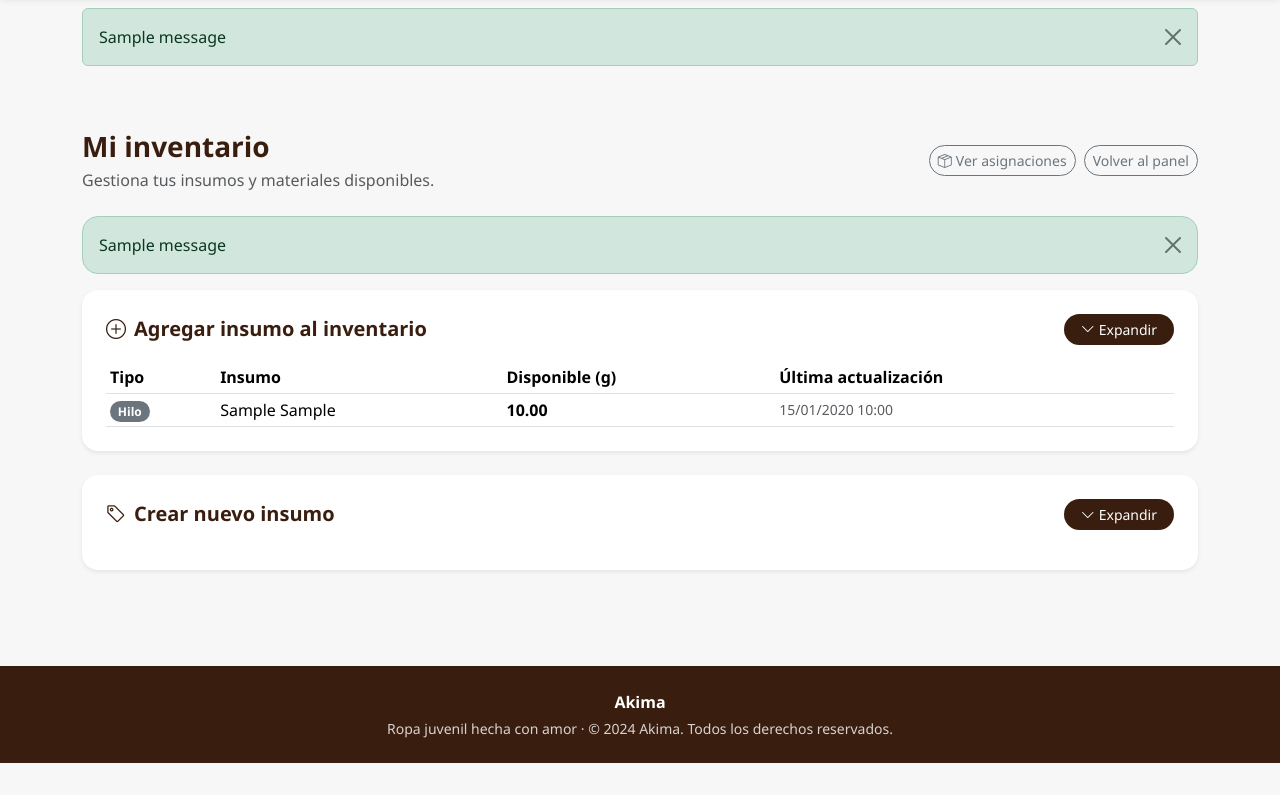
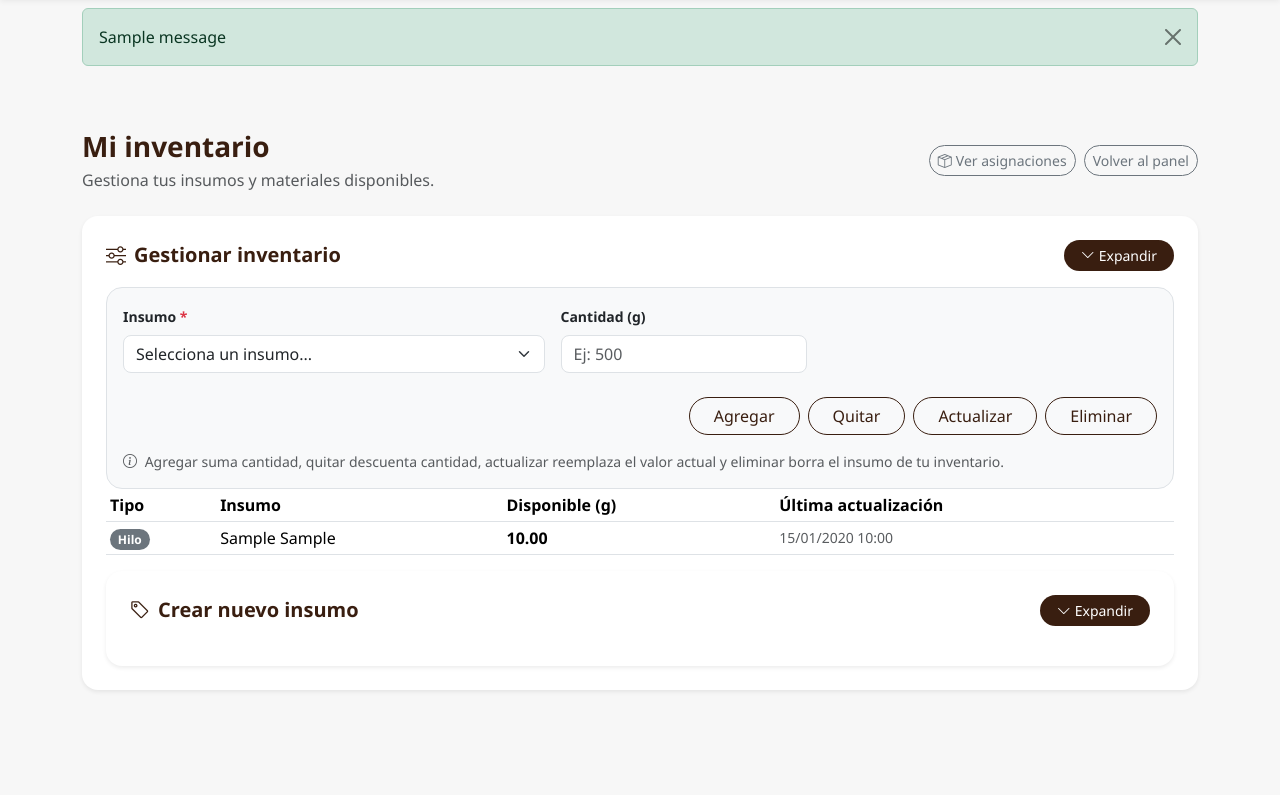
Before and after one commit to AlysonHenao/Akima, a Django app: template templates/production/inventory.html in a window 1280 px wide. Shown: the part 72-867 px from the top of the page. Before the commit the page ends 835 px from the top, so only its background shows below. Run offline with Django 5.2, Linux system fonts and the light colour scheme; the template is opened without the code that fills it: values that come from a table or form of the project are taken from there, others are empty; tables that the repository leaves empty hold one stand-in row (values such as "Sample post"); one stand-in notice (Sample message) is shown.

Commit message:
feat: add update, subtract and delete inventory actions with improved layout

```diff
--- a/production/urls.py
+++ b/production/urls.py
@@ -6,7 +6,6 @@
     path('administrator/production/assign/', views.assign_products_to_employees, name='assign_task'),
     path('administrator/employees-info/', views.employees_info, name='employees_info'),
 
-    #  NUEVA RUTA (CONSULT MANUFACTURING INFO)
     path('administrator/production/consult/', views.consult_manufacturing_information, name='consult_manufacturing'),
 
     path('employee_panel/', views.view_assigned_products, name='employee_panel'),
@@ -19,5 +18,7 @@
 
     path('employee/inventory/', views.view_inventory, name='view_inventory'),
     path('employee/inventory/add/', views.add_supply_to_inventory, name='add_supply_to_inventory'),
+    path('employee/inventory/update/', views.update_inventory_quantity, name='update_inventory_quantity'),
+    path('employee/inventory/delete/', views.delete_inventory_supply, name='delete_inventory_supply'),
     path('employee/inventory/create-supply/', views.create_supply, name='create_supply'),
 ]
--- a/templates/production/inventory.html
+++ b/templates/production/inventory.html
@@ -19,35 +19,24 @@
         </div>
     </div>
 
-    {% if messages %}
-    <div class="mb-3">
-        {% for message in messages %}
-        <div class="alert alert-{{ message.tags|default:'info' }} alert-dismissible fade show rounded-4" role="alert">
-            {{ message }}
-            <button type="button" class="btn-close" data-bs-dismiss="alert"></button>
-        </div>
-        {% endfor %}
-    </div>
-    {% endif %}
-
-    {# ══ RF-INV1: AGREGAR INSUMOS AL INVENTARIO (AJAX) ══ #}
     <div class="card border-0 shadow-sm rounded-4 p-4 mb-4">
         <div class="d-flex justify-content-between align-items-center mb-3 flex-wrap gap-2">
             <h5 class="fw-bold mb-0" style="color: var(--akima-brown);">
-                <i class="bi bi-plus-circle me-2"></i>Agregar insumo al inventario
+                <i class="bi bi-sliders me-2"></i>Gestionar inventario
             </h5>
             <button class="btn btn-sm rounded-pill px-3" type="button"
-                    data-bs-toggle="collapse" data-bs-target="#addInventoryForm"
+                    data-bs-toggle="collapse" data-bs-target="#inventoryForm"
                     style="background-color: var(--akima-brown); color: white;">
                 <i class="bi bi-chevron-down me-1"></i>Expandir
             </button>
         </div>
 
-        <div class="collapse mb-3" id="addInventoryForm">
+        <div class="collapse show mb-3" id="inventoryForm">
             <div class="border rounded-4 p-3 bg-light">
                 <div id="inventoryAlert" class="alert d-none mb-3" role="alert"></div>
+
                 <div class="row g-3 align-items-end">
-                    <div class="col-md-6">
+                    <div class="col-md-5">
                         <label class="form-label small fw-bold" for="invSupplySelect">
                             Insumo <span class="text-danger">*</span>
                         </label>
@@ -62,26 +51,47 @@
                         </select>
                         <div class="invalid-feedback" id="invSupplyError"></div>
                     </div>
-                    <div class="col-md-4">
+
+                    <div class="col-md-3">
                         <label class="form-label small fw-bold" for="invQuantityInput">
-                            Cantidad (g) <span class="text-danger">*</span>
+                            Cantidad (g)
                         </label>
                         <input type="number" id="invQuantityInput" class="form-control rounded-3"
-                               placeholder="Ej: 500" step="0.01" min="0.01" max="99999.99">
+                               placeholder="Ej: 500" step="0.01" min="0" max="99999.99">
                         <div class="invalid-feedback" id="invQuantityError"></div>
                     </div>
-                    <div class="col-md-2">
-                        <button type="button" id="btnAddInventory"
-                                class="btn btn-akima w-100 rounded-pill"
-                                onclick="submitAddInventory()">
-                            <span id="btnAddInventoryText">Agregar</span>
-                            <span id="btnAddInventorySpinner" class="spinner-border spinner-border-sm d-none" role="status"></span>
-                        </button>
+
+                    <div class="col-12">
+                        <div class="d-flex gap-2 flex-wrap justify-content-end mt-2">
+                            <button type="button"
+                                    class="btn btn-outline-akima rounded-pill px-4"
+                                    onclick="submitInventoryAction('add')">
+                                Agregar
+                            </button>
+
+                            <button type="button"
+                                    class="btn btn-outline-akima rounded-pill px-4"
+                                    onclick="submitInventoryAction('subtract')">
+                                Quitar
+                            </button>
+
+                            <button type="button"
+                                    class="btn btn-outline-akima rounded-pill px-4"
+                                    onclick="submitInventoryAction('set')">
+                                Actualizar
+                            </button>
+
+                            <button type="button"
+                                    class="btn btn-outline-akima rounded-pill px-4"
+                                    onclick="deleteSelectedInventorySupply()">
+                                Eliminar
+                            </button>
+                        </div>
                     </div>
-                </div>
-                <p class="small text-muted mt-2 mb-0">
+
+                <p class="small text-muted mt-3 mb-0">
                     <i class="bi bi-info-circle me-1"></i>
-                    La cantidad se sumará al stock actual del insumo seleccionado.
+                    Agregar suma cantidad, quitar descuenta cantidad, actualizar reemplaza el valor actual y eliminar borra el insumo de tu inventario.
                 </p>
             </div>
         </div>
@@ -100,10 +110,18 @@
                 <tbody id="inventoryTableBody">
                     {% for inv in inventory %}
                     <tr id="inv-row-{{ inv.supply.id }}">
-                        <td><span class="badge bg-secondary rounded-pill">{{ inv.supply.type_supply }}</span></td>
+                        <td>
+                            <span class="badge bg-secondary rounded-pill">
+                                {{ inv.supply.type_supply }}
+                            </span>
+                        </td>
                         <td>{{ inv.supply.brand }} {{ inv.supply.reference }}</td>
-                        <td class="fw-bold inv-qty-{{ inv.supply.id }}">{{ inv.available_quantity|floatformat:2 }}</td>
-                        <td class="text-muted small">{{ inv.last_update|date:"d/m/Y H:i" }}</td>
+                        <td class="fw-bold inv-qty-{{ inv.supply.id }}">
+                            {{ inv.available_quantity|floatformat:2 }}
+                        </td>
+                        <td class="text-muted small inv-date-{{ inv.supply.id }}">
+                            {{ inv.last_update|date:"d/m/Y H:i" }}
+                        </td>
                     </tr>
                     {% endfor %}
                 </tbody>
@@ -117,7 +135,6 @@
         {% endif %}
     </div>
 
-    {# ══ RF-INV3: CREAR NUEVO INSUMO ══ #}
     <div class="card border-0 shadow-sm rounded-4 p-4">
         <div class="d-flex justify-content-between align-items-center mb-3 flex-wrap gap-2">
             <h5 class="fw-bold mb-0" style="color: var(--akima-brown);">
@@ -137,11 +154,14 @@
                     Para hilos u otros insumos que aún no están en el sistema.
                     No se crearán duplicados si ya existe uno con el mismo tipo, marca y referencia.
                 </p>
+
                 <form method="post" action="{% url 'create_supply' %}">
                     {% csrf_token %}
                     <div class="row g-3">
                         <div class="col-md-3">
-                            <label class="form-label small fw-bold">Tipo <span class="text-danger">*</span></label>
+                            <label class="form-label small fw-bold">
+                                Tipo <span class="text-danger">*</span>
+                            </label>
                             <select name="type_supply" class="form-select rounded-3" required>
                                 <option value="">Selecciona...</option>
                                 <option value="Hilo">Hilo</option>
@@ -150,20 +170,30 @@
                                 <option value="Otro">Otro</option>
                             </select>
                         </div>
+
                         <div class="col-md-3">
-                            <label class="form-label small fw-bold">Marca <span class="text-danger">*</span></label>
+                            <label class="form-label small fw-bold">
+                                Marca <span class="text-danger">*</span>
+                            </label>
                             <input type="text" name="brand" class="form-control rounded-3"
                                    placeholder="Ej: Anchor" maxlength="100" required>
                         </div>
+
                         <div class="col-md-3">
-                            <label class="form-label small fw-bold">Referencia <span class="text-danger">*</span></label>
+                            <label class="form-label small fw-bold">
+                                Referencia <span class="text-danger">*</span>
+                            </label>
                             <input type="text" name="reference" class="form-control rounded-3"
                                    placeholder="Ej: N°8 algodón" maxlength="100" required>
                         </div>
+
                         <div class="col-md-3">
-                            <label class="form-label small fw-bold">Color <span class="text-muted fw-normal">(opcional)</span></label>
+                            <label class="form-label small fw-bold">
+                                Color <span class="text-muted fw-normal">(opcional)</span>
+                            </label>
                             <input type="text" name="color_name" class="form-control rounded-3" placeholder="Ej: Rojo">
                         </div>
+
                         <div class="col-12 text-end">
                             <button type="submit" class="btn btn-akima rounded-pill px-4">
                                 <i class="bi bi-plus-lg me-1"></i>Crear insumo
@@ -192,22 +222,25 @@
         if (el) el.className = 'alert d-none mb-3';
     }
 
-    function setLoading(textId, spinnerId, loading) {
-        const text = document.getElementById(textId);
-        const spinner = document.getElementById(spinnerId);
-        if (text) text.classList.toggle('d-none', loading);
-        if (spinner) spinner.classList.toggle('d-none', !loading);
+    function clearValidation() {
+        const supplySelect = document.getElementById('invSupplySelect');
+        const quantityInput = document.getElementById('invQuantityInput');
+
+        supplySelect.classList.remove('is-invalid');
+        quantityInput.classList.remove('is-invalid');
+
+        document.getElementById('invSupplyError').textContent = '';
+        document.getElementById('invQuantityError').textContent = '';
     }
 
-    async function submitAddInventory() {
-        hideAlert('inventoryAlert');
+    function validateInventoryForm(action) {
+        clearValidation();
 
         const supplySelect = document.getElementById('invSupplySelect');
         const quantityInput = document.getElementById('invQuantityInput');
+        const rawQty = quantityInput.value.trim();
+
         let valid = true;
-
-        supplySelect.classList.remove('is-invalid');
-        quantityInput.classList.remove('is-invalid');
 
         if (!supplySelect.value) {
             supplySelect.classList.add('is-invalid');
@@ -215,48 +248,59 @@
             valid = false;
         }
 
-        const rawQty = quantityInput.value.trim();
         if (!rawQty) {
             quantityInput.classList.add('is-invalid');
             document.getElementById('invQuantityError').textContent = 'Debes ingresar una cantidad.';
             valid = false;
         } else {
             const qty = parseFloat(rawQty.replace(',', '.'));
+
             if (isNaN(qty)) {
                 quantityInput.classList.add('is-invalid');
                 document.getElementById('invQuantityError').textContent = 'La cantidad debe ser un número válido.';
                 valid = false;
-            } else if (qty <= 0) {
+            } else if (qty < 0) {
                 quantityInput.classList.add('is-invalid');
-                document.getElementById('invQuantityError').textContent = 'La cantidad debe ser mayor a 0.';
+                document.getElementById('invQuantityError').textContent = 'La cantidad no puede ser negativa.';
                 valid = false;
-            } else if (qty > 99999.99) {
+            } else if ((action === 'add' || action === 'subtract') && qty <= 0) {
                 quantityInput.classList.add('is-invalid');
-                document.getElementById('invQuantityError').textContent = 'La cantidad no puede superar 99 999.99 g.';
+                document.getElementById('invQuantityError').textContent = 'Para agregar o quitar, la cantidad debe ser mayor a 0.';
                 valid = false;
             }
         }
 
-        if (!valid) return;
+        return valid;
+    }
 
-        setLoading('btnAddInventoryText', 'btnAddInventorySpinner', true);
+    async function submitInventoryAction(action) {
+        hideAlert('inventoryAlert');
+
+        if (!validateInventoryForm(action)) return;
+
+        const supplySelect = document.getElementById('invSupplySelect');
+        const quantityInput = document.getElementById('invQuantityInput');
 
         const formData = new FormData();
         formData.append('supply_id', supplySelect.value);
         formData.append('quantity', quantityInput.value);
+        formData.append('action', action);
         formData.append('csrfmiddlewaretoken', CSRF_TOKEN);
 
         try {
-            const response = await fetch("{% url 'add_supply_to_inventory' %}", {
+            const response = await fetch("{% url 'update_inventory_quantity' %}", {
                 method: 'POST',
                 body: formData,
             });
+
             const data = await response.json();
 
             if (data.success) {
                 showAlert('inventoryAlert', 'success',
                     `<i class="bi bi-check-circle me-1"></i> ${data.message}`);
+
                 updateInventoryRow(data.item);
+
                 supplySelect.value = '';
                 quantityInput.value = '';
             } else {
@@ -266,22 +310,81 @@
         } catch (err) {
             showAlert('inventoryAlert', 'danger',
                 '<i class="bi bi-wifi-off me-1"></i> Error de conexión. Intenta de nuevo.');
-        } finally {
-            setLoading('btnAddInventoryText', 'btnAddInventorySpinner', false);
+        }
+    }
+
+    async function deleteSelectedInventorySupply() {
+        hideAlert('inventoryAlert');
+        clearValidation();
+
+        const supplySelect = document.getElementById('invSupplySelect');
+        const quantityInput = document.getElementById('invQuantityInput');
+
+        if (!supplySelect.value) {
+            supplySelect.classList.add('is-invalid');
+            document.getElementById('invSupplyError').textContent = 'Debes seleccionar un insumo.';
+            return;
+        }
+
+        const selectedText = supplySelect.options[supplySelect.selectedIndex].text.trim();
+
+        if (!confirm(`¿Seguro que quieres eliminar este insumo de tu inventario?\n\n${selectedText}`)) {
+            return;
+        }
+
+        const formData = new FormData();
+        formData.append('supply_id', supplySelect.value);
+        formData.append('csrfmiddlewaretoken', CSRF_TOKEN);
+
+        try {
+            const response = await fetch("{% url 'delete_inventory_supply' %}", {
+                method: 'POST',
+                body: formData,
+            });
+
+            const data = await response.json();
+
+            if (data.success) {
+                showAlert('inventoryAlert', 'success',
+                    `<i class="bi bi-check-circle me-1"></i> ${data.message}`);
+
+                const row = document.getElementById(`inv-row-${data.supply_id}`);
+                if (row) row.remove();
+
+                supplySelect.value = '';
+                quantityInput.value = '';
+
+                const tbody = document.getElementById('inventoryTableBody');
+                if (tbody && tbody.children.length === 0) {
+                    location.reload();
+                }
+            } else {
+                showAlert('inventoryAlert', 'danger',
+                    `<i class="bi bi-exclamation-triangle me-1"></i> ${data.error}`);
+            }
+        } catch (err) {
+            showAlert('inventoryAlert', 'danger',
+                '<i class="bi bi-wifi-off me-1"></i> Error de conexión. Intenta de nuevo.');
         }
     }
 
     function updateInventoryRow(item) {
-        const tbody = document.getElementById('inventoryTableBody');
+        let tbody = document.getElementById('inventoryTableBody');
         const emptyMsg = document.getElementById('inventoryEmptyMsg');
-        if (!tbody) return;
+
+        if (!tbody) {
+            location.reload();
+            return;
+        }
 
         let row = document.getElementById(`inv-row-${item.supply_id}`);
+
         if (row) {
             const qtyCell = row.querySelector(`.inv-qty-${item.supply_id}`);
+            const dateCell = row.querySelector(`.inv-date-${item.supply_id}`);
+
             if (qtyCell) qtyCell.textContent = parseFloat(item.available_quantity).toFixed(2);
-            const cells = row.querySelectorAll('td');
-            if (cells[3]) cells[3].textContent = item.last_update;
+            if (dateCell) dateCell.textContent = item.last_update;
         } else {
             row = document.createElement('tr');
             row.id = `inv-row-${item.supply_id}`;
@@ -289,9 +392,10 @@
                 <td><span class="badge bg-secondary rounded-pill">${item.type_supply}</span></td>
                 <td>${item.supply_name}</td>
                 <td class="fw-bold inv-qty-${item.supply_id}">${parseFloat(item.available_quantity).toFixed(2)}</td>
-                <td class="text-muted small">${item.last_update}</td>
+                <td class="text-muted small inv-date-${item.supply_id}">${item.last_update}</td>
             `;
             tbody.appendChild(row);
+
             if (emptyMsg) emptyMsg.classList.add('d-none');
         }
     }
--- a/templates/shared/header_employee.html
+++ b/templates/shared/header_employee.html
@@ -11,6 +11,8 @@
         body { font-family: 'Segoe UI', sans-serif; background-color: #f7f7f7; }
         .btn-akima { background-color: var(--akima-brown); color: white; border-radius: 20px; }
         .btn-akima:hover { background-color: #5a3a0a; color: white; }
+        .btn-outline-akima { border: 1px solid var(--akima-brown); color: var(--akima-brown); background-color: transparent; border-radius: 20px;}
+        .btn-outline-akima:hover { background-color: var(--akima-brown); color: white;}
         .navbar { box-shadow: 0 1px 6px rgba(0,0,0,0.07); }
         .nav-link-admin { color: #444; text-decoration: none; font-size: 14px; padding: 6px 10px; border-radius: 8px; }
         .nav-link-admin:hover { background-color: var(--akima-pink); color: var(--akima-brown); }
```
Also changed, not shown: production/views.py (+89 -0 lines).
